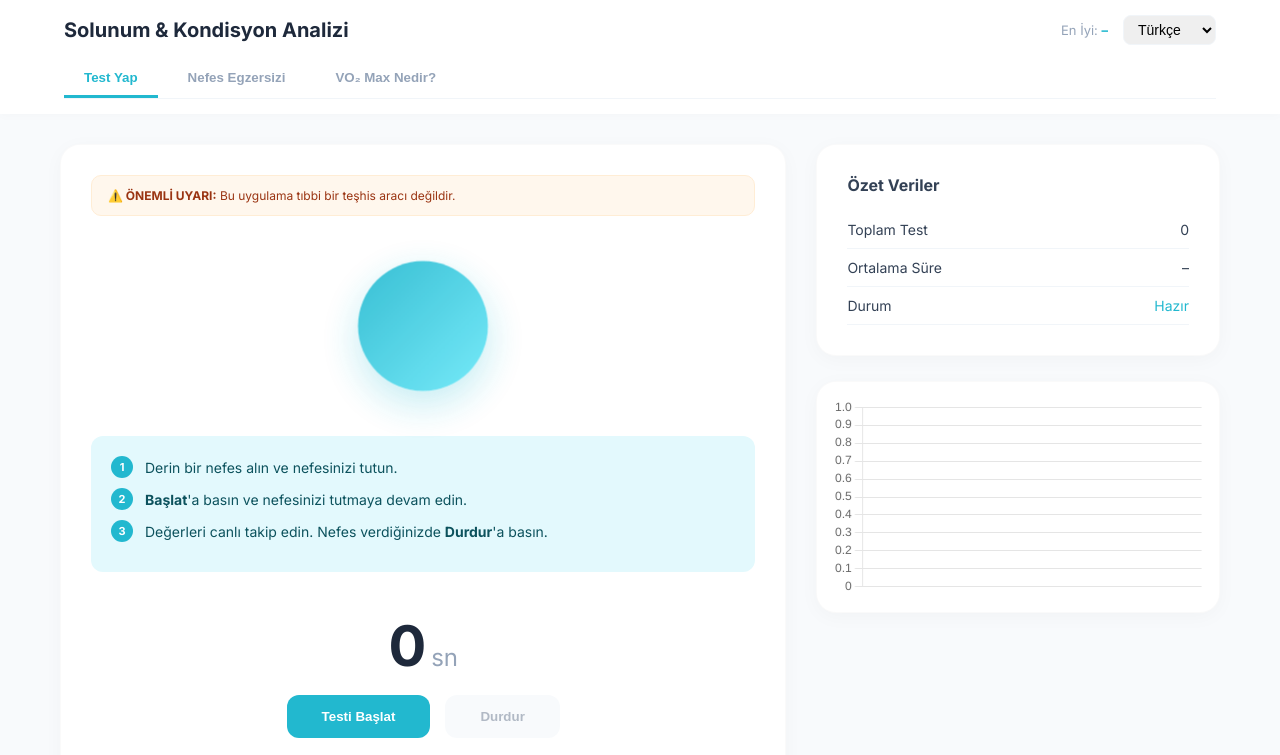
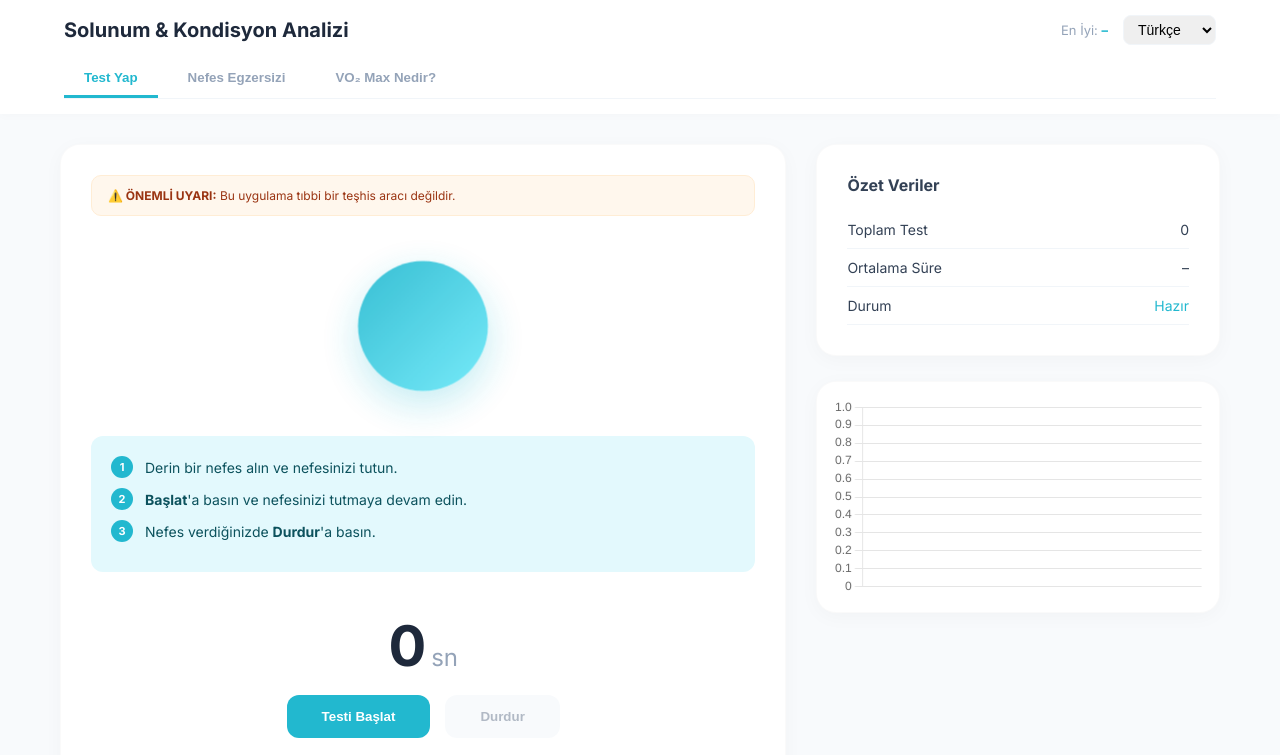
Before and after one commit to aysungundogdu/akciger_testi, a plain HTML site: page index.html in a window 1280 px wide. Shown: the top 755 px of the page. Drawn offline with nearby package versions, Linux system fonts and the light colour scheme.

Commit message:
Update index.html

```diff
--- a/index.html
+++ b/index.html
@@ -250,7 +250,7 @@
         <div class="how-to-box">
           <div class="step-item"><div class="step-num">1</div> <span data-i18n="test-step-1">Derin bir nefes alın ve nefesinizi tutun.</span></div>
           <div class="step-item"><div class="step-num">2</div> <span data-i18n="test-step-2"><b>Başlat</b>'a basın ve nefesinizi tutmaya devam edin.</span></div>
-          <div class="step-item"><div class="step-num">3</div> <span data-i18n="test-step-3">Değerleri canlı takip edin. Nefes verdiğinizde <b>Durdur</b>'a basın. </span></div>
+          <div class="step-item"><div class="step-num">3</div> <span data-i18n="test-step-3">Nefes verdiğinizde <b>Durdur</b>'a basın. </span></div>
         </div>
 
         <div class="timer-display">
```
